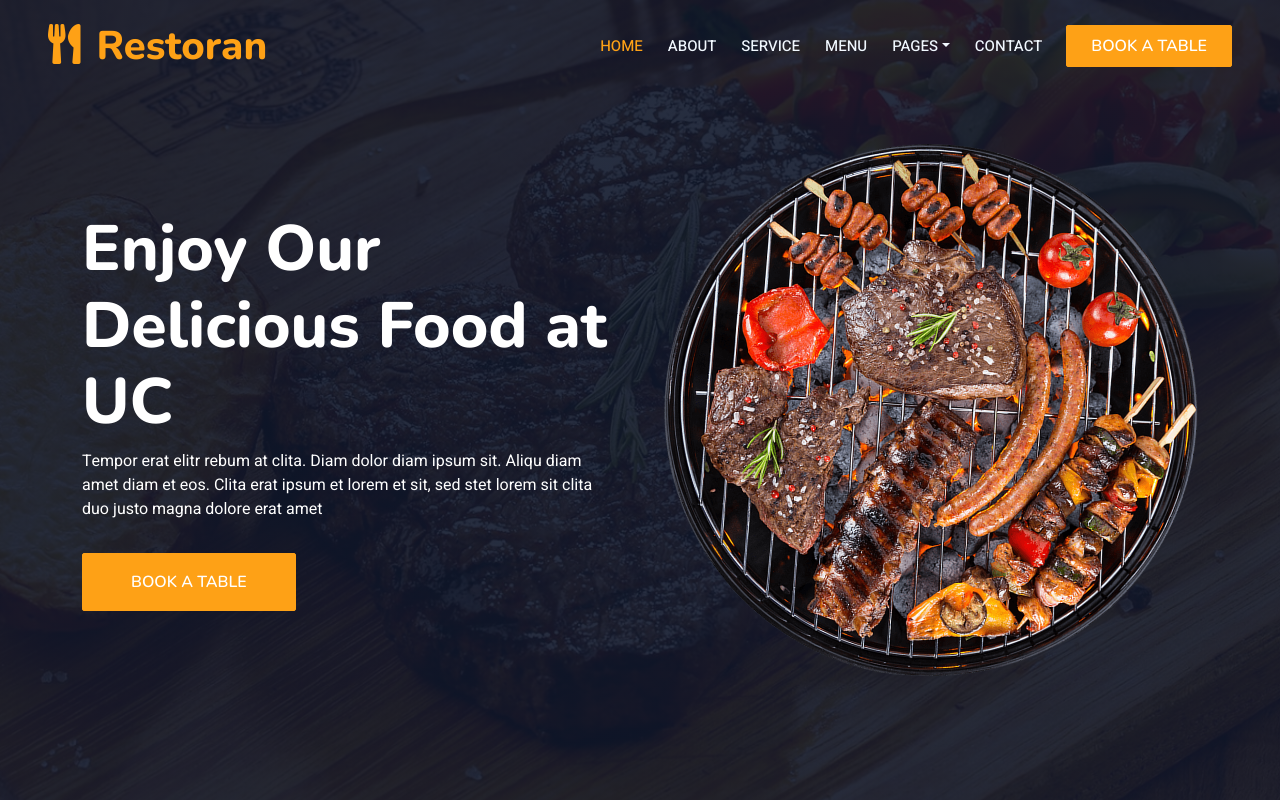
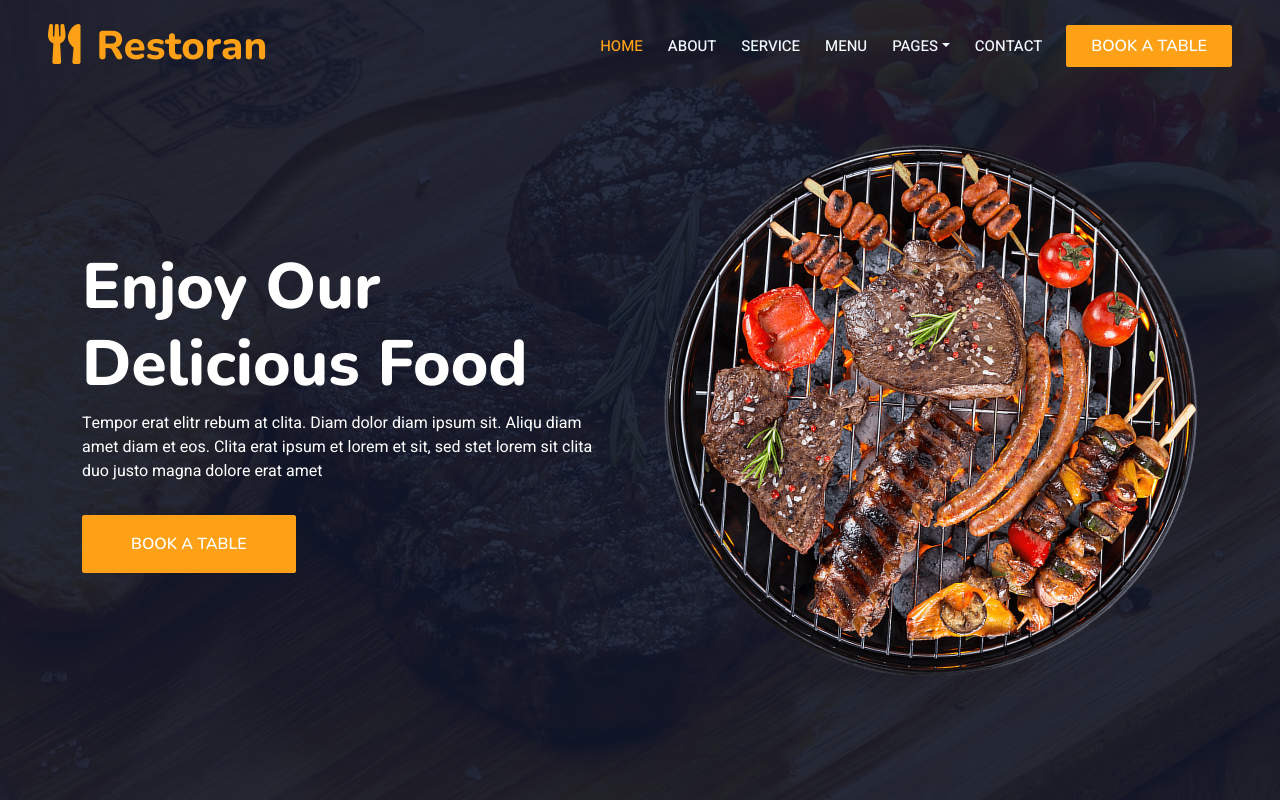
Before and after one commit to BROSITH3333/DevOpsFinal, a plain HTML site: page index.html in a window 1280 px wide. Shown: the top 800 px of the page. Drawn offline with nearby package versions, Linux system fonts and the light colour scheme.

Commit message:
Change index

```diff
--- a/index.html
+++ b/index.html
@@ -111,7 +111,7 @@
             <div class="row align-items-center g-5">
               <div class="col-lg-6 text-center text-lg-start">
                 <h1 class="display-3 text-white animated slideInLeft">
-                  Enjoy Our<br />Delicious Food at UC
+                  Enjoy Our<br />Delicious Food
                 </h1>
                 <p class="text-white animated slideInLeft mb-4 pb-2">
                   Tempor erat elitr rebum at clita. Diam dolor diam ipsum sit.
```
